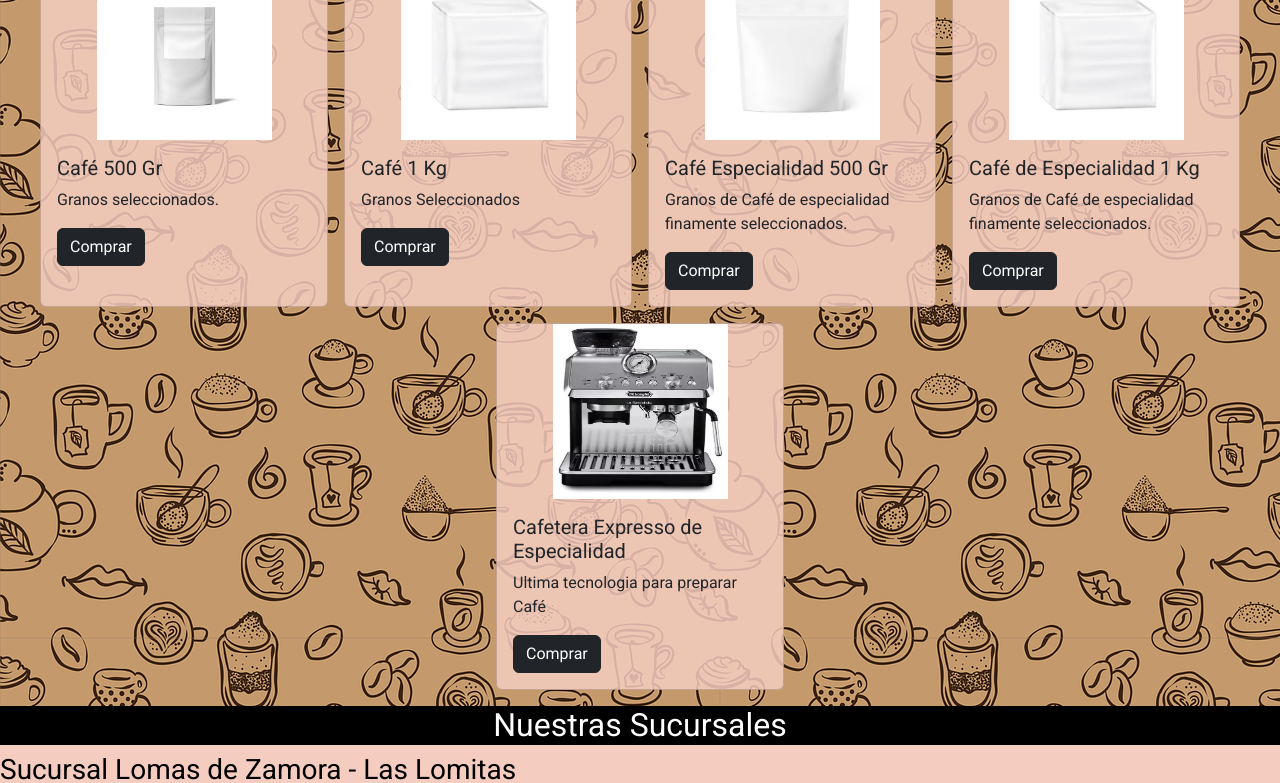
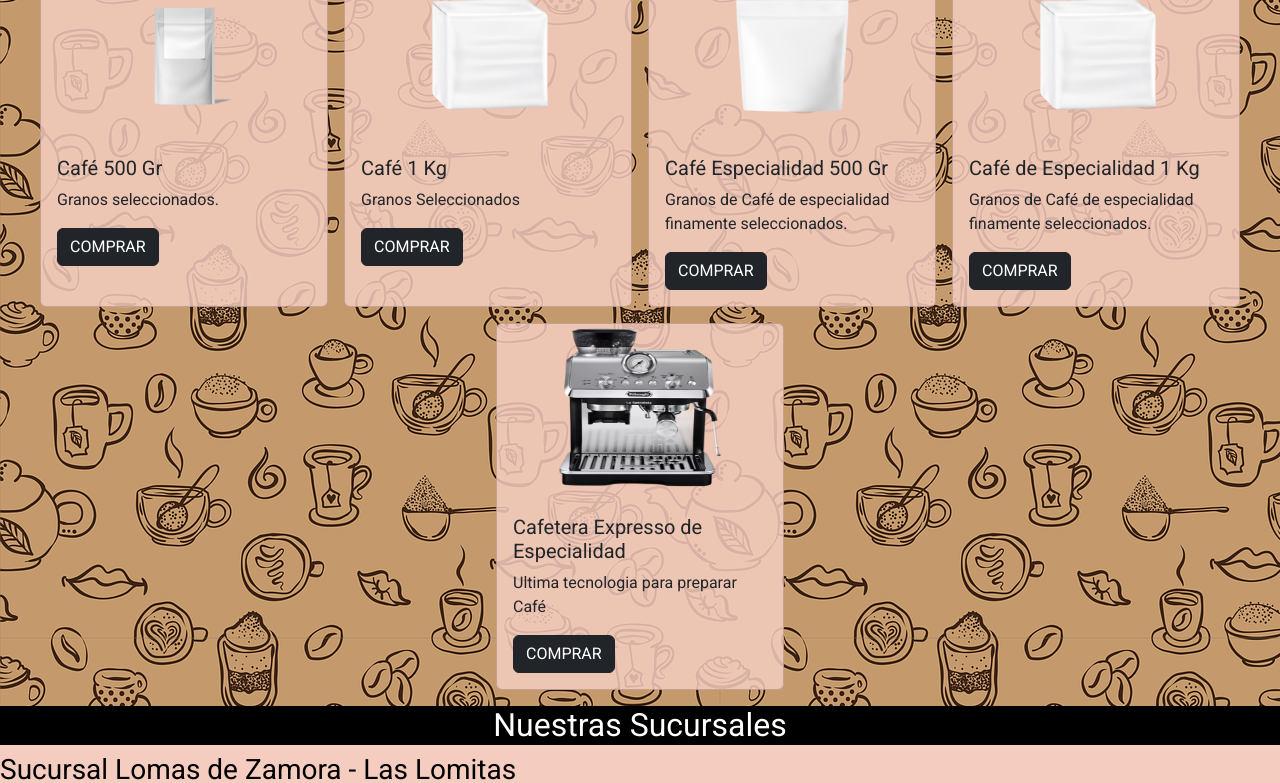
Before and after one commit to GabrielRouillet/Coder-53845, a website: page index.html in a window 1280 px wide. Shown: the part 756-1539 px from the top of the page. Drawn offline with nearby package versions, Linux system fonts and the light colour scheme.

Commit message:
cambio imagenes productos

```diff
--- a/index.html
+++ b/index.html
@@ -57,43 +57,43 @@
             <h2>Productos Destacados</h2>
             <div class="cards">
                 <div class="card" style="width: 18rem;">
-                    <img src="./img/producto1.jpg" class="mx-auto" alt="Café 500 Gr">
+                    <img src="./img/producto1.png" class="mx-auto" alt="Café 500 Gr">
                     <div class="card-body">
                         <h5 class="card-title">Café 500 Gr</h5>
                         <p class="card-text">Granos seleccionados.</p>
-                        <a href="#" class="btn btn-dark">Comprar</a>
+                        <a href="#" class="btn btn-dark">COMPRAR</a>
                     </div>
                 </div>
                 <div class="card" style="width: 18rem;">
-                    <img src="./img/producto2.jpg" class="mx-auto" alt="Café 1 Kg">
+                    <img src="./img/producto2.png" class="mx-auto" alt="Café 1 Kg">
                     <div class="card-body">
                         <h5 class="card-title">Café 1 Kg</h5>
                         <p class="card-text">Granos Seleccionados</p>
-                        <a href="#" class="btn btn-dark">Comprar</a>
+                        <a href="#" class="btn btn-dark">COMPRAR</a>
                     </div>
                 </div>
                 <div class="card" style="width: 18rem;">
-                    <img src="./img/producto3.jpg" class="mx-auto" alt="...">
+                    <img src="./img/producto3.png" class="mx-auto" alt="...">
                     <div class="card-body">
                         <h5 class="card-title">Café Especialidad 500 Gr</h5>
                         <p class="card-text">Granos de Café de especialidad finamente seleccionados.</p>
-                        <a href="#" class="btn btn-dark">Comprar</a>
+                        <a href="#" class="btn btn-dark">COMPRAR</a>
                     </div>
                 </div>
                 <div class="card" style="width: 18rem;">
-                    <img src="./img/producto4.jpg" class="mx-auto" alt="...">
+                    <img src="./img/producto4.png" class="mx-auto" alt="...">
                     <div class="card-body">
                         <h5 class="card-title">Café de Especialidad 1 Kg</h5>
                         <p class="card-text">Granos de Café de especialidad finamente seleccionados.</p>
-                        <a href="#" class="btn btn-dark">Comprar</a>
+                        <a href="#" class="btn btn-dark">COMPRAR</a>
                     </div>
                 </div>
                 <div class="card" style="width: 18rem;">
-                    <img src="./img/cafetera1.jpg" class="mx-auto" alt="...">
+                    <img src="./img/cafetera1.png" class="mx-auto" alt="...">
                     <div class="card-body">
                         <h5 class="card-title">Cafetera Expresso de Especialidad</h5>
                         <p class="card-text">Ultima tecnologia para preparar Café</p>
-                        <a href="#" class="btn btn-dark">Comprar</a>
+                        <a href="#" class="btn btn-dark">COMPRAR</a>
                     </div>
                 </div>
             </div>
```
Also changed, not shown: pages/productos.html (+5 -5 lines), img/cafetera1.jpg (deleted), img/cafetera1.png (added), img/producto1.jpg (deleted), img/producto1.png (added), img/producto2.jpg (deleted), img/producto2.png (added), img/producto3.jpg (deleted), img/producto3.png (added), img/producto4.jpg (deleted), img/producto4.png (added).
